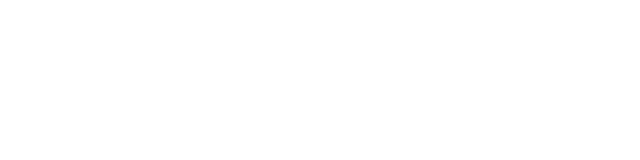
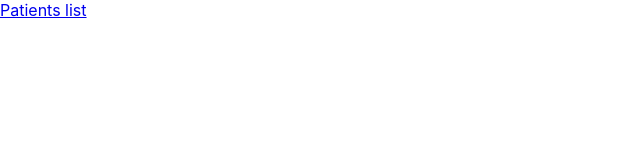
Before and after one commit to Riwuko/Electronic-Health-Card, a React (Create React App) app in the folder src/main/frontend/: page / in a window 1280 px wide. Shown: the top 160 px of the page, without its empty margins (0-640 px from the left). Built offline with nearby package versions, Linux system fonts and the light colour scheme.

Commit message:
navbar added

```diff
--- a/src/main/frontend/src/App.js
+++ b/src/main/frontend/src/App.js
@@ -7,6 +7,7 @@
 import PatientDetail from './components/PatientDetail';
 import MedicationRequestDetail from './components/MedicationRequestDetail';
 import PatientParametersPlots from './components/PatientParametersPlots';
+import Navbar from './components/Navbar';
 
 export default class App extends Component{
 
@@ -14,6 +15,7 @@
   return (
 
   <div className="app-container">
+    <Navbar />
     <Switch>
     <Route path="/patients/:id/medications" component={MedicationRequestDetail} />
     <Route path="/patients/:id/parameters" component={PatientParametersPlots} />
--- /dev/null
+++ b/src/main/frontend/src/components/Navbar.js
@@ -0,0 +1,16 @@
+import React, {Component} from 'react';
+import {Link} from "react-router-dom";
+
+export default class Navbar extends Component{
+
+    render(){
+        return(
+            <div>
+                <nav className = 'navbar-top'>
+                    <Link to={`/patients`}>Patients list</Link>
+                </nav>
+            </div>
+       )
+    }
+
+}
```
